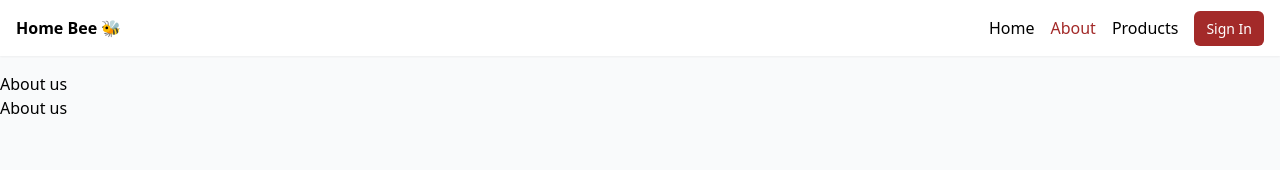
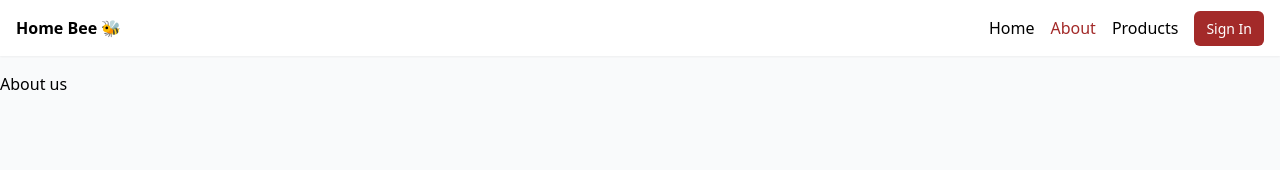
Before and after one commit to jasonkiptoo/e-commerce-vue, a Nuxt app: page /about in a window 1280 px wide. Shown: the top 170 px of the page. Built offline with nearby package versions, Linux system fonts and the light colour scheme; no server answers.

Commit message:
ssr to bee page about'

```diff
--- a/pages/about.vue
+++ b/pages/about.vue
@@ -1,11 +1,13 @@
 <template>
-    <div>
+    <div class="container">
         <h2>About us</h2>
-        <p>About us</p>
+        <p>{{data}}</p>
     </div>
 </template>
 
 <script setup>
+
+const { data    }=await useFetch('/api/bee?name=bee')
 
 </script>
 
--- a/pages/products/[id].vue
+++ b/pages/products/[id].vue
@@ -1,9 +1,9 @@
 <template>
     <Head>
         <Title>
-            {{ product.title }}
+           Bee Shop {{ product.title }}
         </Title>
-        <Meta :name="product['title']"   :content="product['description']" />
+        <Meta name="description"   :content="product['description']" />
     </Head>
     <ProductDetails :product="product"/>
 </template>
@@ -28,7 +28,7 @@ if(!product.value){
 }
 useHead({
     title: product.title,
-    meta:{content:product.description,name:product.title}
+    meta:[{content:product.description,name:product.title}]
 })
 
 </script>
```
Also changed, not shown: 1 other file (tests, documents, lock files or other folders).
